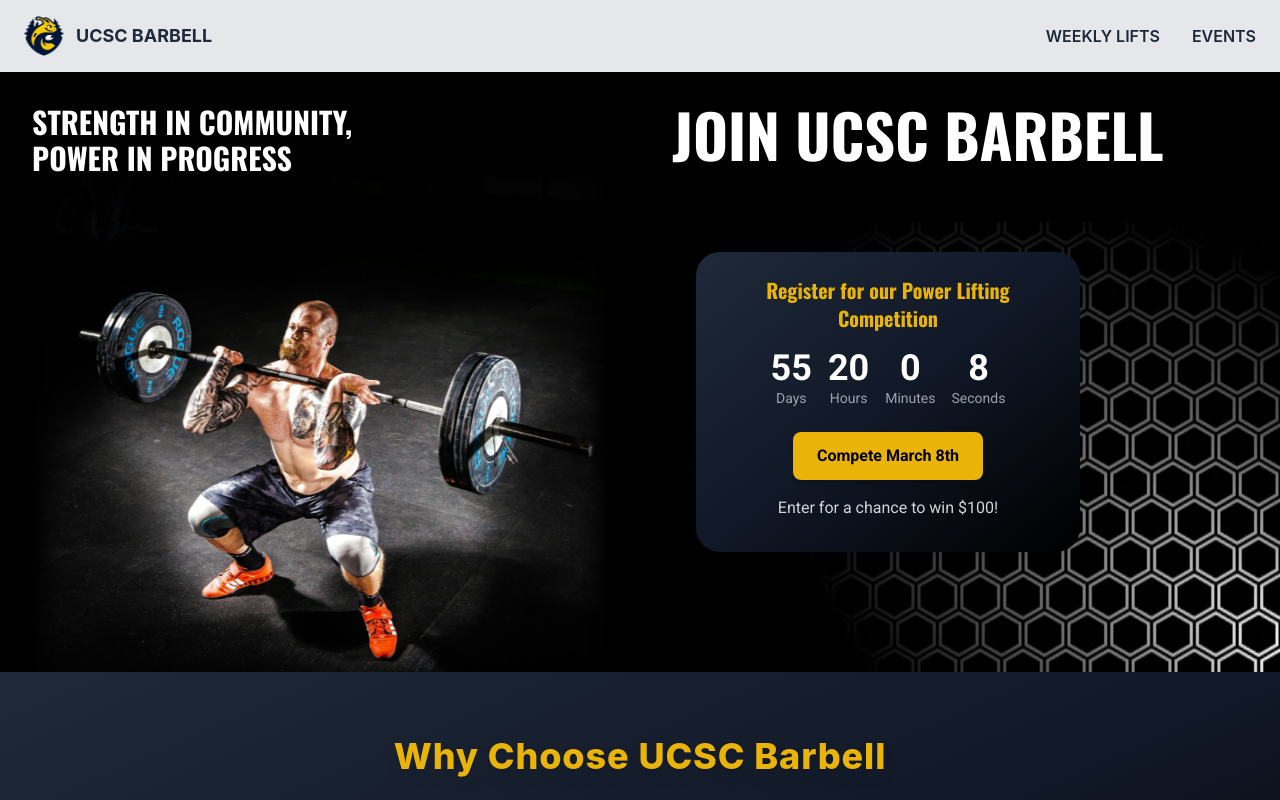
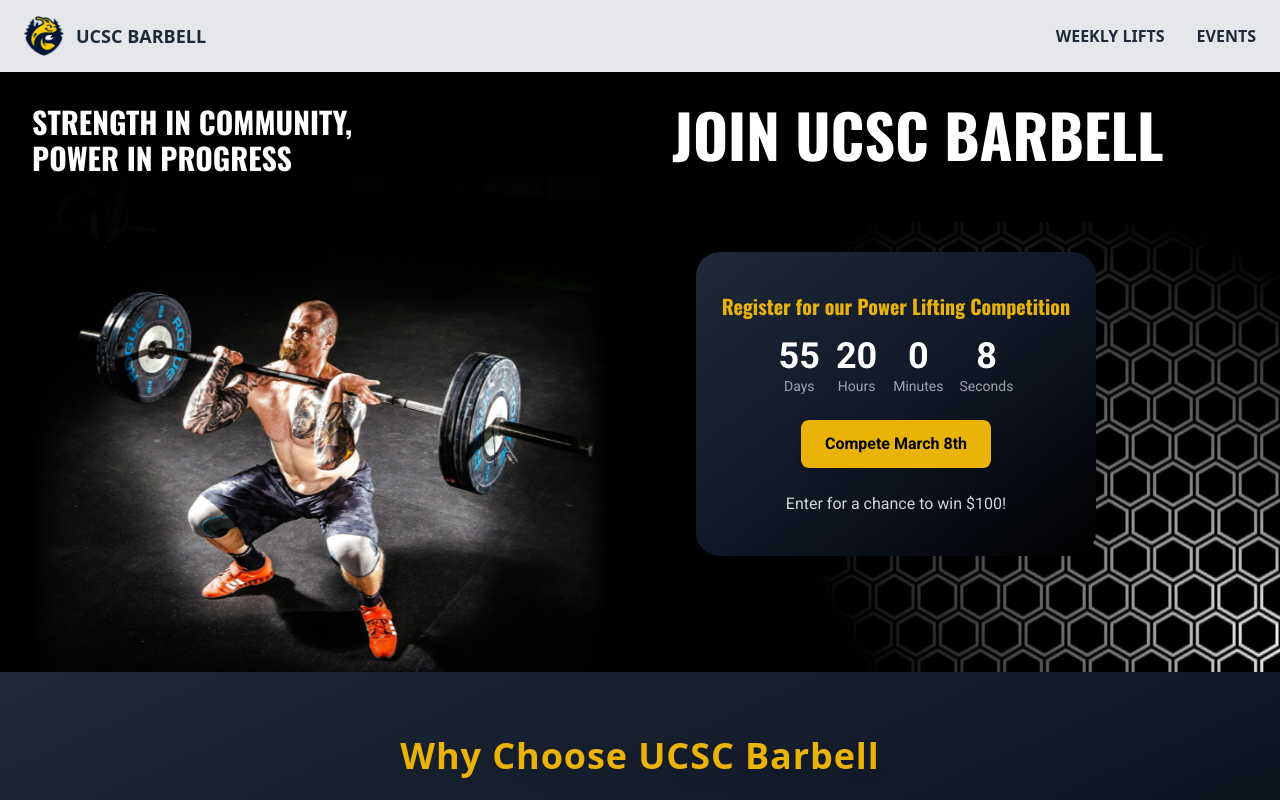
Before and after one commit to dez03/UCSC-Barbell, a React (Create React App) app: page / in a window 1280 px wide. Shown: the top 800 px of the page. Built offline with nearby package versions, Linux system fonts and the light colour scheme.

Commit message:
small cleanups

```diff
--- a/src/components/Countdown.jsx
+++ b/src/components/Countdown.jsx
@@ -35,8 +35,8 @@ const Countdown = () => {
   }, []);
 
   return (
-    <div className="bg-gradient-to-br from-gray-800 via-gray-900 to-black max-w-full overflow-hidden md:p-6 md:pb-8 mr-4 rounded-3xl text-center shadow-lg">
-      <h3 className="text-xl font-heading font-bold mb-4 text-yellow-500">
+    <div className="bg-gradient-to-br from-gray-800 via-gray-900 to-black max-w-full overflow-hidden md:p-6 md:pb-8 rounded-3xl text-center shadow-lg">
+      <h3 className="text-xl font-heading font-bold my-4 text-yellow-500">
         Register for our Power Lifting Competition
       </h3>
       <div className="flex justify-center space-x-4">
@@ -62,7 +62,7 @@ const Countdown = () => {
           Compete March 8th
         </button>
       </Link>
-      <h1 className="pt-4 font-body text-gray-300">Enter for a chance to win $100!</h1>
+      <h1 className="pt-4 my-2 font-body text-gray-300">Enter for a chance to win $100!</h1>
     </div>
   );
 };
--- a/src/index.css
+++ b/src/index.css
@@ -1,17 +1,3 @@
 @tailwind base;
 @tailwind components;
 @tailwind utilities;
-
-body {
-  margin: 0;
-  font-family: -apple-system, BlinkMacSystemFont, 'Segoe UI', 'Roboto', 'Oxygen',
-    'Ubuntu', 'Cantarell', 'Fira Sans', 'Droid Sans', 'Helvetica Neue',
-    sans-serif;
-  -webkit-font-smoothing: antialiased;
-  -moz-osx-font-smoothing: grayscale;
-}
-
-code {
-  font-family: source-code-pro, Menlo, Monaco, Consolas, 'Courier New',
-    monospace;
-}
```
